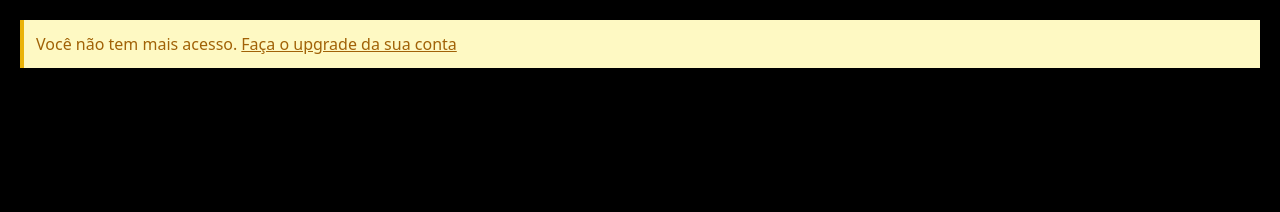
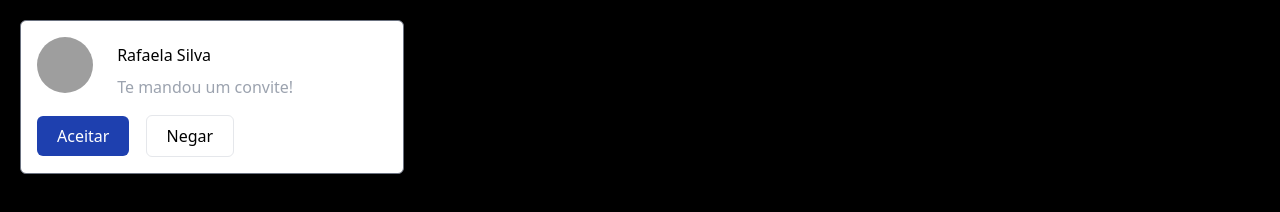
Before and after one commit to RaphaelSBarros/tailwindcss, a plain HTML site: page exercicio-card/card.html in a window 1280 px wide. Drawn offline with nearby package versions, Linux system fonts and the light colour scheme; grey boxes are pictures that could not be loaded.

Commit message:
Invitation card

```diff
--- a/exercicio-card/card.html
+++ b/exercicio-card/card.html
@@ -20,7 +20,21 @@
 <body class="bg-black">
     <div class="w-screen h-screen p-5">
 
-        <div class="text-yellow-700 bg-yellow-100 border-l-4 border-yellow-500 p-3">Você não tem mais acesso.<a href="" class="underline cursor-pointer ml-1">Faça o upgrade da sua conta</a></div>
+        <div class="w-96 rounded-md border border-gray-500 bg-white p-4">
+            <div>
+                <div class="inline-block">
+                    <img class="w-14 h-14 rounded-full" src="https://tailwindui.com/img/avatar-3.jpg" alt="">
+                </div>
+                <div class="inline-block ml-5">
+                    <div class="pb-2">Rafaela Silva</div>
+                    <div class="text-gray-400">Te mandou um convite!</div>
+                </div>
+            </div>
+            <div class="mt-4">
+                <button class="rounded-md px-5 py-2 bg-blue-800 text-white">Aceitar</button>
+                <button class="ml-3 rounded-md px-5 py-2 border border-gray-200 text-black">Negar</button>
+            </div>
+        </div>
 
     </div>
 </body>
```
